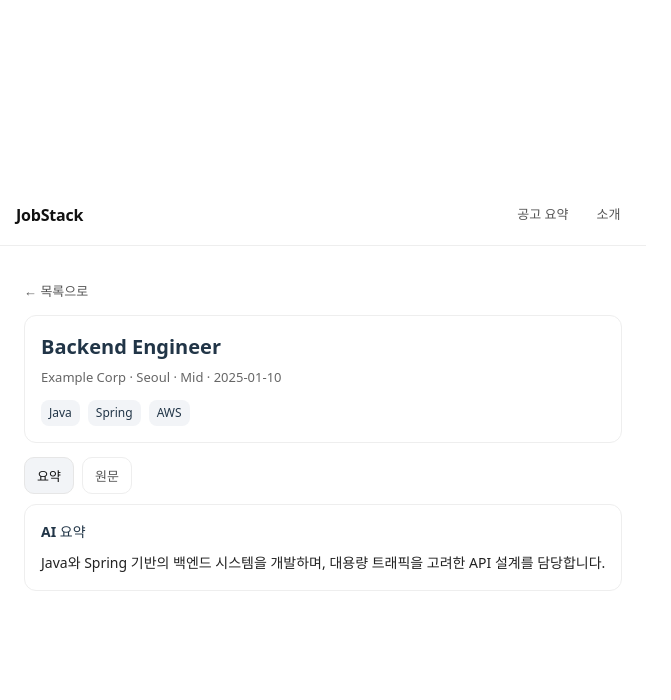
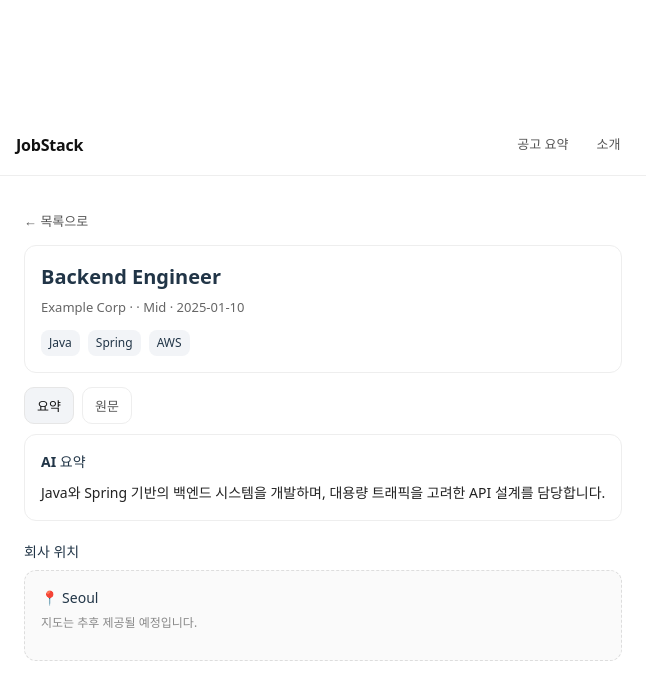
Before and after one commit to exjuu/state-lab-frontend, a React app: page /jobs/1 in a window 1280 px wide. Shown: the top 700 px of the page, without its empty margins (0-671 px from the left). Built offline with nearby package versions, Linux system fonts and the light colour scheme; the HTML template or start-up script is replaced by a standard one.

Commit message:
feat: 채용 공고 상세에 회사 위치 섹션 추가

```diff
--- a/src/mocks/jopPostings.js
+++ b/src/mocks/jopPostings.js
@@ -3,7 +3,7 @@ export const jobPostingsMock = [
     id: 1,
     companyName: "Example Corp",
     jobTitle: "Backend Engineer",
-    location: "Seoul",
+    companyLocation: "Seoul",
     careerLevel: "Mid",
     techStack: ["Java", "Spring", "AWS"],
     summary:
--- a/src/pages/JobDetailPage.jsx
+++ b/src/pages/JobDetailPage.jsx
@@ -88,6 +88,19 @@ const setTab = (nextTab) => {
           </>
         )}
       </div>
+      {/* Company Location */}
+<div style={styles.section}>
+  <h3 style={styles.sectionTitle}>회사 위치</h3>
+  <div style={styles.mapPlaceholder}>
+    <p style={styles.mapText}>
+      📍 {job.companyLocation}
+    </p>
+    <p style={styles.mapHint}>
+      지도는 추후 제공될 예정입니다.
+    </p>
+  </div>
+</div>
+
     </div>
   );
 }
@@ -181,4 +194,28 @@ const styles = {
     color: "#666",
     fontSize: 14,
   },
+
+  section: {
+  marginTop: 20,
+},
+sectionTitle: {
+  margin: "0 0 8px",
+  fontSize: 14,
+},
+mapPlaceholder: {
+  border: "1px dashed #ddd",
+  borderRadius: 12,
+  padding: 16,
+  backgroundColor: "#fafafa",
+},
+mapText: {
+  margin: 0,
+  fontSize: 14,
+},
+mapHint: {
+  marginTop: 6,
+  fontSize: 12,
+  color: "#888",
+},
+
 };
```
